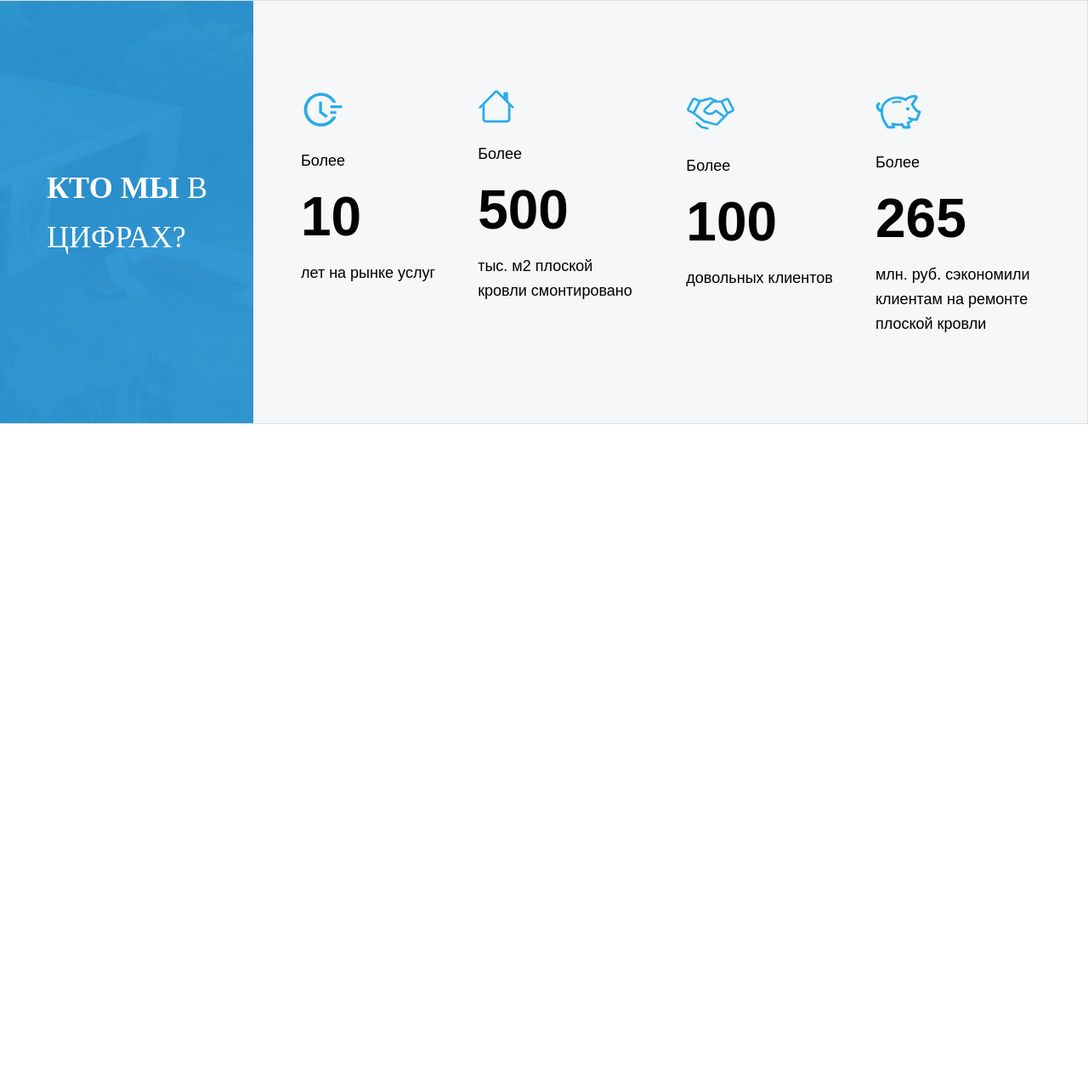
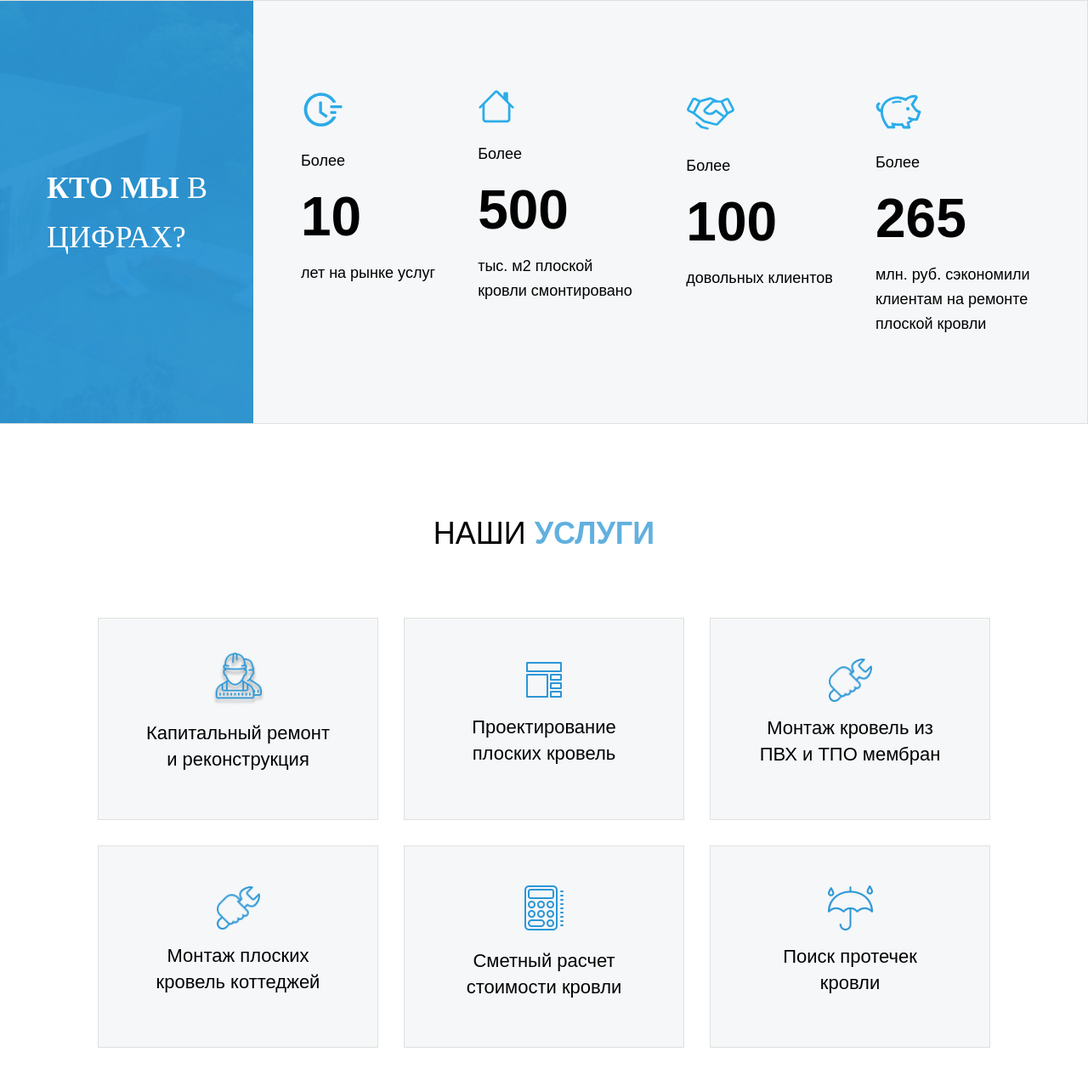
Before and after one commit to Hekk3/tech-nicol, a plain HTML site: page index.html in a window 1280 px wide. Shown: the part 1218-2489 px from the top of the page at 85% size. Before the commit the page ends 1717 px from the top, so only its background shows below. Drawn offline with Linux system fonts and the light colour scheme.

Commit message:
services done!

```diff
--- a/css/app.scss
+++ b/css/app.scss
@@ -237,3 +237,56 @@
 }
 
 // End Numeral
+
+
+// Services
+
+.services {
+  padding: 100px;
+
+  &__title {
+    margin-bottom: 70px;
+    font-family: PF Agora Slab Pro, sans-serif;
+    font-size: 36px;
+    line-height: 58px;
+    text-transform: uppercase;
+    text-align: center;
+    color: var(--color-black);
+
+    &--blue {
+      font-weight: 700;
+      color: var(--color-blue);
+    }
+  }
+
+  &__list {
+    display: grid;
+    grid-gap: 30px;
+    grid-template-columns: 1fr 1fr 1fr;
+  }
+
+  &__item {
+    display: flex;
+    flex-direction: column;
+    align-items: center;
+    justify-content: center;
+    border: 1px solid #E0DFDF;
+    padding: 40px 50px 55px;
+    background: #F5F7F9;
+
+    &-img {
+      margin-bottom: 15px;
+    }
+
+    &-text {
+      max-width: 269px;
+      font-family: PF Agora Slab Pro, sans-serif;
+      font-size: 22px;
+      line-height: 31px;
+      text-align: center;
+      color: var(--color-black);
+    }
+  }
+}
+
+// End Services
--- a/index.html
+++ b/index.html
@@ -94,6 +94,37 @@
           </div>
         </div>
       </section>
+      <section class="services">
+        <div class="services__content container">
+          <h2 class="services__title">Наши <span class="services__title--blue">услуги</span></h2>
+          <ul class="services__list">
+            <li class="services__item">
+              <img src="images/png/services-icon-1.png" alt="" class="services__item-img">
+              <p class="services__item-text">Капитальный ремонт и реконструкция</p>
+            </li>
+            <li class="services__item">
+              <img src="images/png/services-icon-2.png" alt="" class="services__item-img">
+              <p class="services__item-text">Проектирование плоских кровель</p>
+            </li>
+            <li class="services__item">
+              <img src="images/png/services-icon-3.png" alt="" class="services__item-img">
+              <p class="services__item-text">Монтаж кровель из ПВХ и ТПО мембран</p>
+            </li>
+            <li class="services__item">
+              <img src="images/png/services-icon-4.png" alt="" class="services__item-img">
+              <p class="services__item-text">Монтаж плоских кровель коттеджей</p>
+            </li>
+            <li class="services__item">
+              <img src="images/png/services-icon-5.png" alt="" class="services__item-img">
+              <p class="services__item-text">Сметный расчет стоимости кровли</p>
+            </li>
+            <li class="services__item">
+              <img src="images/png/services-icon-6.png" alt="" class="services__item-img">
+              <p class="services__item-text">Поиск протечек кровли</p>
+            </li>
+          </ul>
+        </div>
+      </section>
     </main>
     <footer class="footer">
         <div class="footer__content container">
```
Also changed, not shown: css/app.css, images/png/services-icon-1.png (added), images/png/services-icon-2.png (added), images/png/services-icon-3.png (added), images/png/services-icon-4.png (added), images/png/services-icon-5.png (added), images/png/services-icon-6.png (added), 1 other file.
